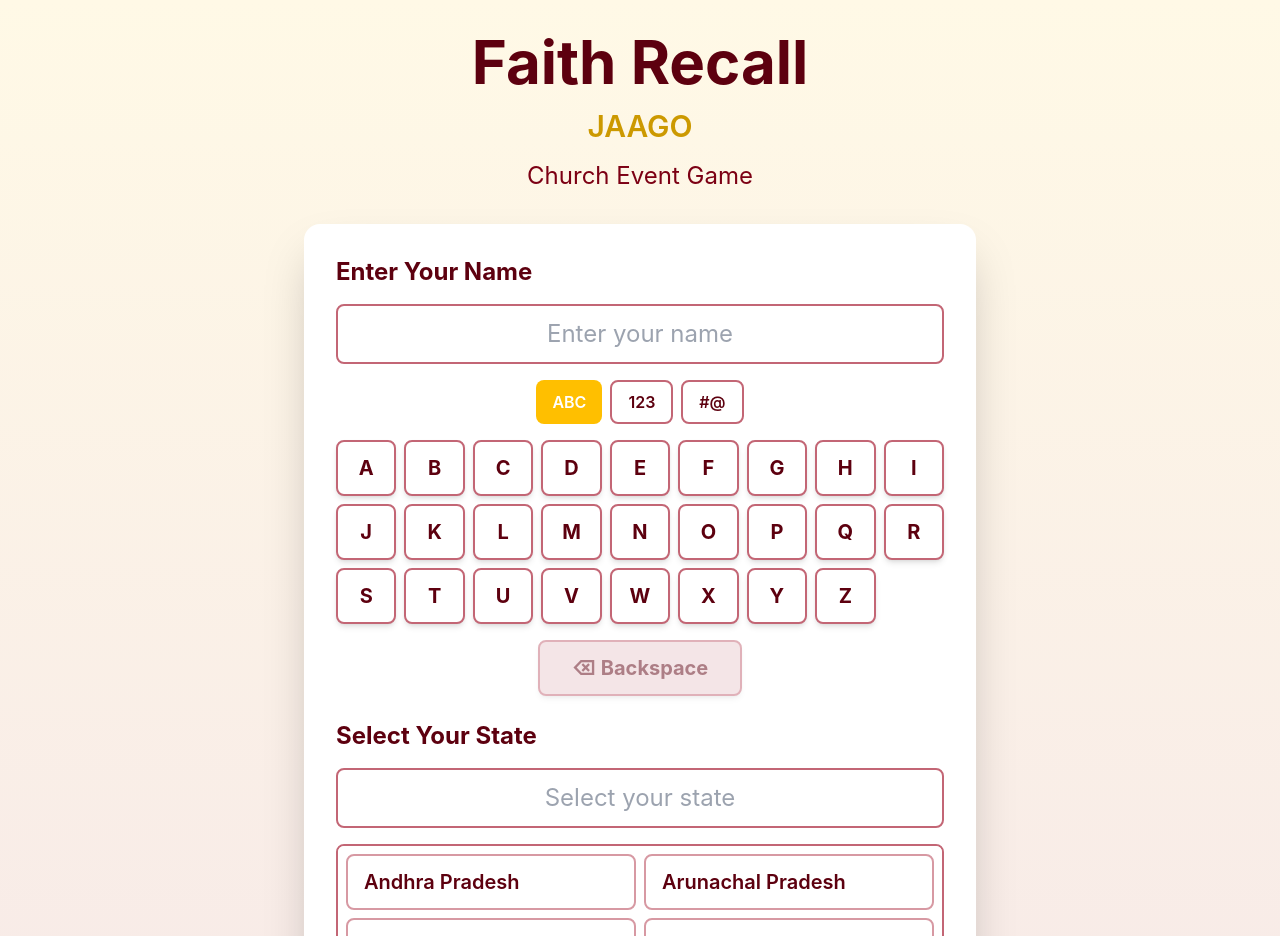
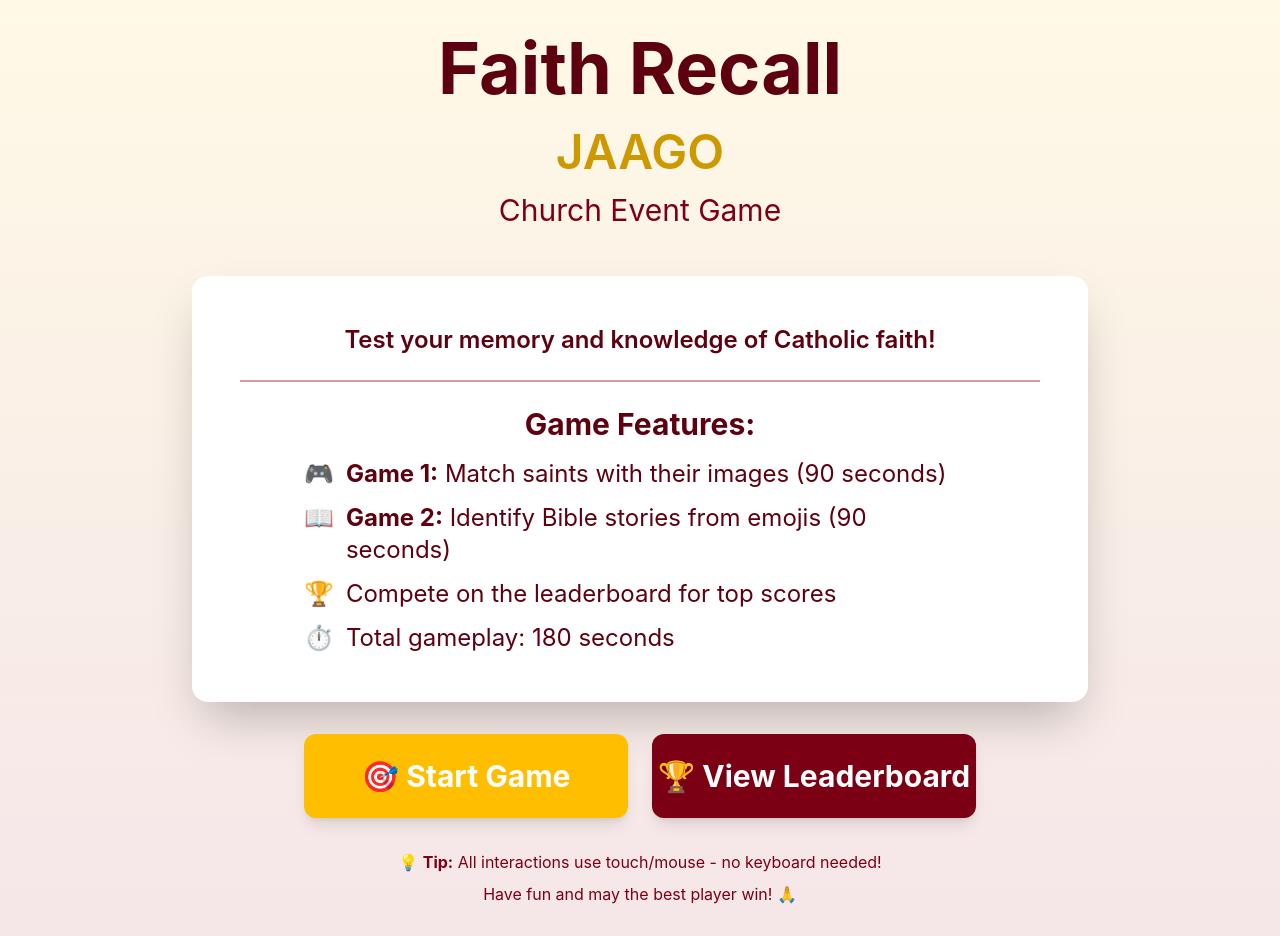
Before and after one commit to dariogeorge21/faith-recall, a Next.js app: page / in a window 1280 px wide. Shown: the top 936 px of the page. Built offline with nearby package versions, Linux system fonts and the light colour scheme.

Commit message:
landing and input

```diff
--- /dev/null
+++ b/app/input/page.tsx
@@ -0,0 +1,113 @@
+'use client'
+
+import { useState, useEffect } from 'react'
+import { useRouter } from 'next/navigation'
+import { useGameStore } from '@/store/gameStore'
+import NameInput from '@/components/NameInput'
+import StateSelector from '@/components/StateSelector'
+
+export default function InputPage() {
+  const router = useRouter()
+  const { playerName, playerRegion, setPlayerName, setPlayerRegion } = useGameStore()
+  const [name, setName] = useState(playerName)
+  const [region, setRegion] = useState(playerRegion)
+  const [error, setError] = useState('')
+
+  useEffect(() => {
+    // Reset game state when landing on registration
+    useGameStore.getState().reset()
+  }, [])
+
+  const handleNameChange = (value: string) => {
+    setName(value)
+    setError('')
+  }
+
+  const handleRegionChange = (value: string) => {
+    setRegion(value)
+    setError('')
+  }
+
+  const handleContinue = () => {
+    if (!name.trim()) {
+      setError('Please enter your name')
+      return
+    }
+    if (!region) {
+      setError('Please select your state')
+      return
+    }
+
+    setPlayerName(name.trim())
+    setPlayerRegion(region)
+
+    // Auto-transition to security code entry
+    router.push('/security-code')
+  }
+
+  // Auto-continue when both fields are filled (as per requirements)
+  useEffect(() => {
+    if (name.trim() && region && !error) {
+      const timer = setTimeout(() => {
+        if (name.trim() && region) {
+          setPlayerName(name.trim())
+          setPlayerRegion(region)
+          router.push('/security-code')
+        }
+      }, 1000) // 1 second delay to show validation
+      return () => clearTimeout(timer)
+    }
+  }, [name, region, error, setPlayerName, setPlayerRegion, router])
+
+  return (
+    <div className="min-h-screen flex flex-col items-center justify-center p-4 md:p-8">
+      <div className="w-full max-w-2xl">
+        <div className="text-center mb-8">
+          <h1 className="text-4xl md:text-6xl font-bold text-burgundy-700 mb-4">
+            Faith Recall
+          </h1>
+          <p className="text-2xl md:text-3xl text-gold-600 font-semibold">
+            JAAGO
+          </p>
+          <p className="text-xl md:text-2xl text-burgundy-600 mt-4">
+            Church Event Game
+          </p>
+        </div>
+
+        <div className="bg-white rounded-2xl shadow-2xl p-6 md:p-8 mb-6">
+          <div className="mb-6">
+            <label className="block text-xl md:text-2xl font-bold text-burgundy-700 mb-4">
+              Enter Your Name
+            </label>
+            <NameInput
+              value={name}
+              onChange={handleNameChange}
+            />
+          </div>
+
+          <div className="mb-6">
+            <label className="block text-xl md:text-2xl font-bold text-burgundy-700 mb-4">
+              Select Your State
+            </label>
+            <StateSelector
+              value={region}
+              onChange={handleRegionChange}
+            />
+          </div>
+
+          {error && (
+            <div className="mb-4 p-4 bg-red-100 border-2 border-red-400 rounded-lg text-red-700 text-lg font-semibold text-center">
+              {error}
+            </div>
+          )}
+
+          {name.trim() && region && !error && (
+            <div className="text-center text-lg text-green-600 font-semibold animate-pulse">
+              ✓ Ready to continue...
+            </div>
+          )}
+        </div>
+      </div>
+    </div>
+  )
+}
--- a/app/page.tsx
+++ b/app/page.tsx
@@ -1,111 +1,90 @@
 'use client'
 
-import { useState, useEffect } from 'react'
 import { useRouter } from 'next/navigation'
-import { useGameStore } from '@/store/gameStore'
-import NameInput from '@/components/NameInput'
-import StateSelector from '@/components/StateSelector'
 
-export default function HomePage() {
+export default function LandingPage() {
   const router = useRouter()
-  const { playerName, playerRegion, setPlayerName, setPlayerRegion } = useGameStore()
-  const [name, setName] = useState(playerName)
-  const [region, setRegion] = useState(playerRegion)
-  const [error, setError] = useState('')
 
-  useEffect(() => {
-    // Reset game state when landing on registration
-    useGameStore.getState().reset()
-  }, [])
-
-  const handleNameChange = (value: string) => {
-    setName(value)
-    setError('')
+  const handleStartGame = () => {
+    router.push('/input')
   }
 
-  const handleRegionChange = (value: string) => {
-    setRegion(value)
-    setError('')
+  const handleViewLeaderboard = () => {
+    router.push('/score')
   }
-
-  const handleContinue = () => {
-    if (!name.trim()) {
-      setError('Please enter your name')
-      return
-    }
-    if (!region) {
-      setError('Please select your state')
-      return
-    }
-
-    setPlayerName(name.trim())
-    setPlayerRegion(region)
-
-    // Auto-transition to security code entry
-    router.push('/security-code')
-  }
-
-  // Auto-continue when both fields are filled (as per requirements)
-  useEffect(() => {
-    if (name.trim() && region && !error) {
-      const timer = setTimeout(() => {
-        if (name.trim() && region) {
-          setPlayerName(name.trim())
-          setPlayerRegion(region)
-          router.push('/security-code')
-        }
-      }, 1000) // 1 second delay to show validation
-      return () => clearTimeout(timer)
-    }
-  }, [name, region, error, setPlayerName, setPlayerRegion, router])
 
   return (
     <div className="min-h-screen flex flex-col items-center justify-center p-4 md:p-8">
-      <div className="w-full max-w-2xl">
-        <div className="text-center mb-8">
-          <h1 className="text-4xl md:text-6xl font-bold text-burgundy-700 mb-4">
+      <div className="w-full max-w-4xl text-center">
+        {/* Main Title */}
+        <div className="mb-12">
+          <h1 className="text-5xl md:text-7xl font-bold text-burgundy-700 mb-6 animate-fade-in">
             Faith Recall
           </h1>
-          <p className="text-2xl md:text-3xl text-gold-600 font-semibold">
+          <p className="text-3xl md:text-5xl text-gold-600 font-semibold mb-4">
             JAAGO
           </p>
-          <p className="text-xl md:text-2xl text-burgundy-600 mt-4">
+          <p className="text-xl md:text-3xl text-burgundy-600">
             Church Event Game
           </p>
         </div>
 
-        <div className="bg-white rounded-2xl shadow-2xl p-6 md:p-8 mb-6">
-          <div className="mb-6">
-            <label className="block text-xl md:text-2xl font-bold text-burgundy-700 mb-4">
-              Enter Your Name
-            </label>
-            <NameInput
-              value={name}
-              onChange={handleNameChange}
-            />
+        {/* Game Description */}
+        <div className="bg-white rounded-2xl shadow-2xl p-8 md:p-12 mb-8">
+          <div className="space-y-6 text-lg md:text-2xl text-burgundy-700">
+            <p className="font-semibold">
+              Test your memory and knowledge of Catholic faith!
+            </p>
+            <div className="border-t-2 border-burgundy-200 pt-6">
+              <h2 className="text-2xl md:text-3xl font-bold text-burgundy-700 mb-4">
+                Game Features:
+              </h2>
+              <ul className="space-y-3 text-left max-w-2xl mx-auto">
+                <li className="flex items-start gap-3">
+                  <span className="text-gold-600 text-2xl">🎮</span>
+                  <span><strong>Game 1:</strong> Match saints with their images (90 seconds)</span>
+                </li>
+                <li className="flex items-start gap-3">
+                  <span className="text-gold-600 text-2xl">📖</span>
+                  <span><strong>Game 2:</strong> Identify Bible stories from emojis (90 seconds)</span>
+                </li>
+                <li className="flex items-start gap-3">
+                  <span className="text-gold-600 text-2xl">🏆</span>
+                  <span>Compete on the leaderboard for top scores</span>
+                </li>
+                <li className="flex items-start gap-3">
+                  <span className="text-gold-600 text-2xl">⏱️</span>
+                  <span>Total gameplay: 180 seconds</span>
+                </li>
+              </ul>
+            </div>
           </div>
+        </div>
 
-          <div className="mb-6">
-            <label className="block text-xl md:text-2xl font-bold text-burgundy-700 mb-4">
-              Select Your State
-            </label>
-            <StateSelector
-              value={region}
-              onChange={handleRegionChange}
-            />
-          </div>
+        {/* Action Buttons */}
+        <div className="flex flex-col md:flex-row gap-4 md:gap-6 max-w-2xl mx-auto">
+          <button
+            onClick={handleStartGame}
+            className="flex-1 py-6 text-2xl md:text-3xl font-bold bg-gold-500 text-white rounded-xl shadow-lg hover:bg-gold-600 active:scale-95 transition-all touch-manipulation"
+          >
+            🎯 Start Game
+          </button>
+          <button
+            onClick={handleViewLeaderboard}
+            className="flex-1 py-6 text-2xl md:text-3xl font-bold bg-burgundy-600 text-white rounded-xl shadow-lg hover:bg-burgundy-700 active:scale-95 transition-all touch-manipulation"
+          >
+            🏆 View Leaderboard
+          </button>
+        </div>
 
-          {error && (
-            <div className="mb-4 p-4 bg-red-100 border-2 border-red-400 rounded-lg text-red-700 text-lg font-semibold text-center">
-              {error}
-            </div>
-          )}
-
-          {name.trim() && region && !error && (
-            <div className="text-center text-lg text-green-600 font-semibold animate-pulse">
-              ✓ Ready to continue...
-            </div>
-          )}
+        {/* Instructions */}
+        <div className="mt-8 text-sm md:text-base text-burgundy-600 max-w-2xl mx-auto">
+          <p className="mb-2">
+            💡 <strong>Tip:</strong> All interactions use touch/mouse - no keyboard needed!
+          </p>
+          <p>
+            Have fun and may the best player win! 🙏
+          </p>
         </div>
       </div>
     </div>
--- a/app/results/page.tsx
+++ b/app/results/page.tsx
@@ -49,7 +49,7 @@ export default function ResultsPage() {
 
   const handlePlayAgain = () => {
     reset()
-    router.push('/')
+    router.push('/input')
   }
 
   const handleViewLeaderboard = () => {
--- a/app/score/page.tsx
+++ b/app/score/page.tsx
@@ -185,7 +185,7 @@ export default function LeaderboardPage() {
             onClick={() => router.push('/')}
             className="px-8 py-4 text-xl md:text-2xl font-bold bg-burgundy-600 text-white rounded-lg hover:bg-burgundy-700 transition-all touch-manipulation"
           >
-            Back to Game
+            Back to Home
           </button>
         </div>
       </div>
```
